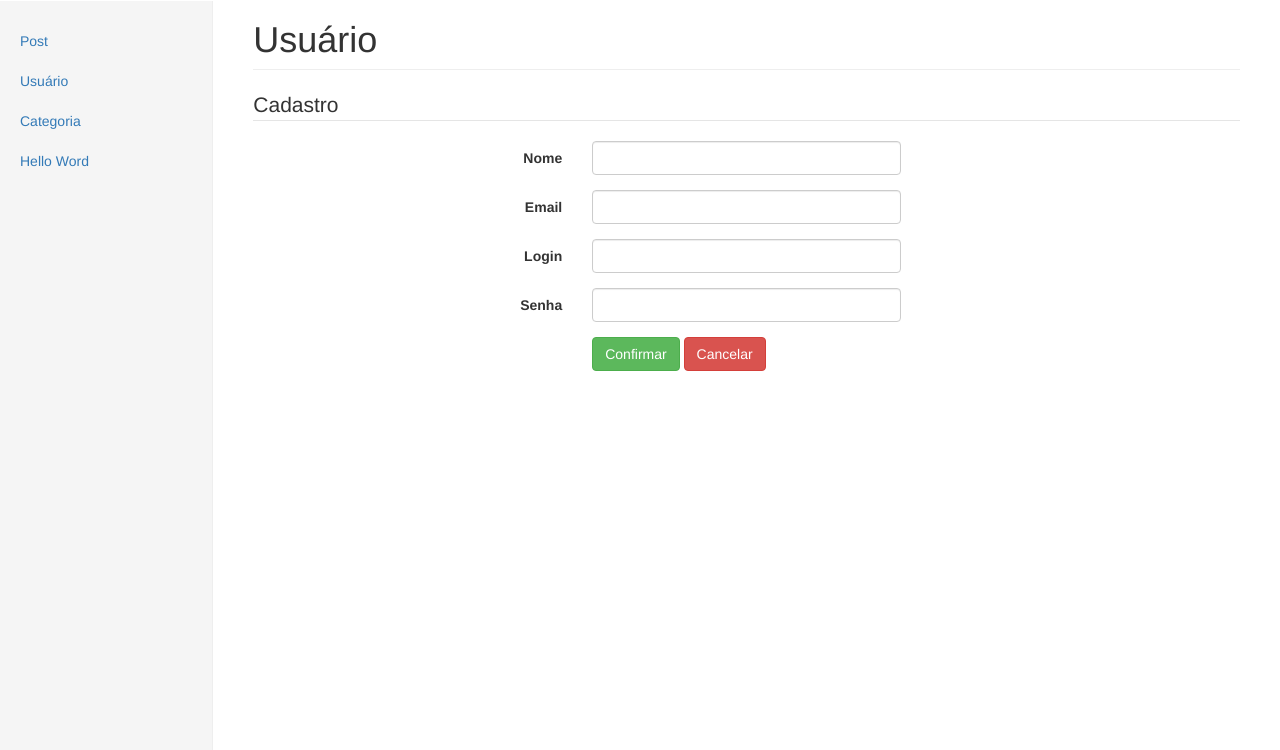
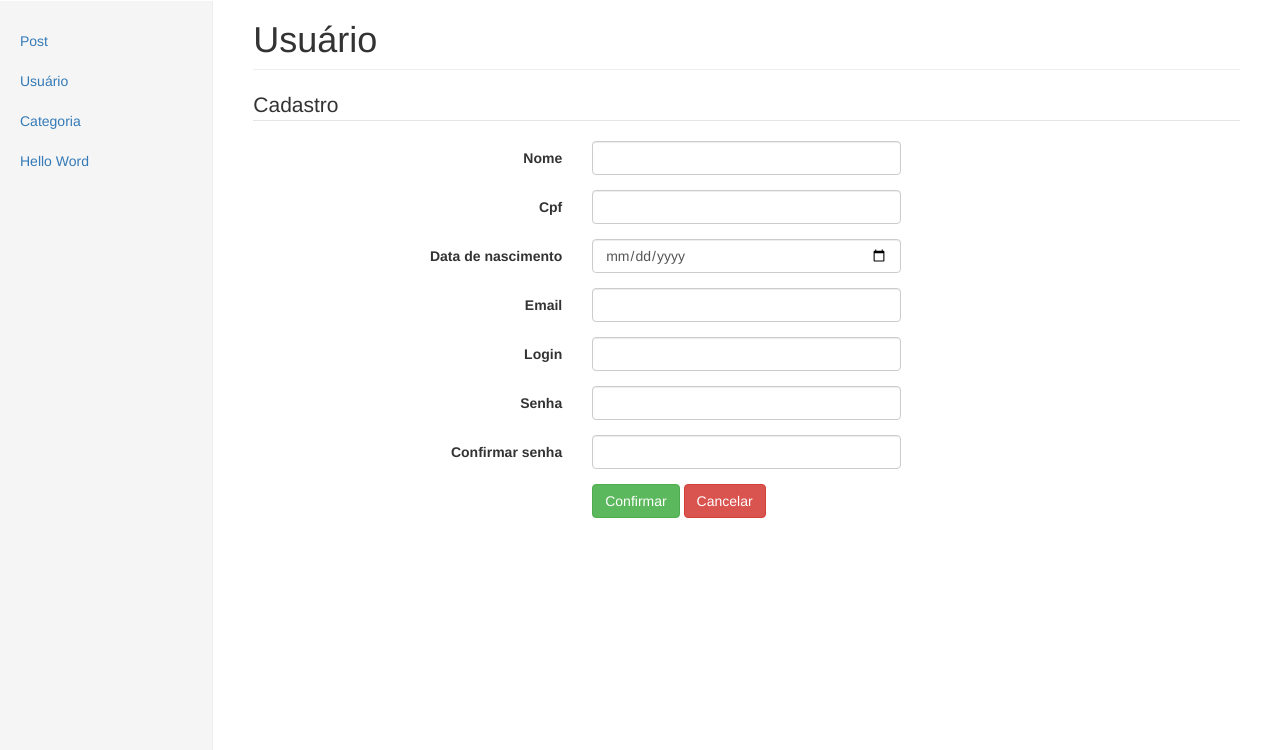
Before and after one commit to hyagobasilio/blog-ebep, a PHP site: page /create-usuario.php in a window 1280 px wide. Shown: the part 50-800 px from the top of the page. Run offline with PHP 8.4, Linux system fonts and the light colour scheme; some libraries are stand-ins or nearby versions.

Commit message:
Validações de cadastro de usuário

```diff
--- a/admin/create-usuario.php
+++ b/admin/create-usuario.php
@@ -2,44 +2,70 @@
 <?php
 
 include('../php/conexao.php');
+include('../php/funcoes.php');
 
 
 $nome    =  isset($_POST['nome']) ? $_POST['nome'] : null;
+
+
+$cpf    =  isset($_POST['cpf']) ? $_POST['cpf'] : null;
+
+
+$data_nascimento =  isset($_POST['data_nascimento']) ?  : null;
+
 
 $login   = isset($_POST['login']) ? $_POST['login'] : null;
 
 $email  = isset($_POST['email']) ? $_POST['email'] : null;
 
 $senha  = isset($_POST['senha']) ? $_POST['senha'] : null;
+$confirma_senha  = isset($_POST['confirma_senha']) ? $_POST['confirma_senha'] : null;
+
 
 $msg = [];
 
 // verifica se o usuário submeteu o formulário
-if (count($_POST) ) {
+if (count($_POST) > 0) {
 
   if ( empty($nome)) {
     $msg[] = "Campo nome obrigatório";
   }
+
+  if ( empty($cpf)) {
+    $msg[] = "Campo cpf obrigatório";
+  }
+  if (validaJaCadastrado('usuario', 'cpf', $cpf)) {
+    $msg[] = "CPF já cadastrado!";
+  }
+
+  if ( empty($data_nascimento)) {
+    $msg[] = "Campo data de nascimento obrigatório";
+  }
+
+  if ( empty($email) ) {
+    $msg[] = "Campo email obrigatório";
+  }
+
   if ( empty($login) ) {
     $msg[] = "Campo login obrigatório";
+  }
 
-  }
-  if ( empty($email) ) {
-    $msg[] = "Campo email obrigatório";
-
-  }
   if ( empty($senha) ) {
     $msg[] = "Campo senha obrigatório";
 
   }
+  if ( strcmp($confirma_senha, $senha) != 0) {
+    $msg[] = "Por favor digite a mesma senha nos campos senha e confirma senha ";
+
+  }
 }
 
-if ( !empty($nome) && !empty($login) && !empty($email) && !empty($senha) ) {
+if ( !empty($nome) && !empty($login) && !empty($email) && !empty($senha) && !empty($cpf) && !empty($data_nascimento) && count($msg) == 0 ) {
 
   //cria a query para ser executada no banco
   $query = " INSERT INTO usuario
-        (nome, login,email, senha)
-        values ('$nome', '$login', '$email', '$senha') ";
+        (nome, cpf, data_nascimento, login,email, senha)
+        values ('$nome','$cpf', '$data_nascimento', '$login', '$email', '$senha') ";
 
         //die($query);
   if (mysql_query($query) or mysql_error()) {
@@ -131,6 +157,22 @@ if ( !empty($nome) && !empty($login) && !empty($email) && !empty($senha) ) {
 
 <!-- Text input-->
 <div class="form-group">
+  <label class="col-md-4 control-label" for="cpf">Cpf</label>
+  <div class="col-md-4">
+  <input id="cpf" name="cpf" type="text" placeholder="" class="form-control input-md">
+
+  </div>
+</div>
+<!-- Text input-->
+<div class="form-group">
+  <label class="col-md-4 control-label" for="data_nascimento">Data de nascimento</label>
+  <div class="col-md-4">
+  <input id="data_nascimento" name="data_nascimento" type="date" placeholder="" class="form-control input-md">
+
+  </div>
+</div>
+<!-- Text input-->
+<div class="form-group">
   <label class="col-md-4 control-label" for="email">Email</label>
   <div class="col-md-4">
   <input id="email" name="email" type="text" placeholder="" class="form-control input-md">
@@ -155,7 +197,14 @@ if ( !empty($nome) && !empty($login) && !empty($email) && !empty($senha) ) {
 
   </div>
 </div>
+<!-- Password input-->
+<div class="form-group">
+  <label class="col-md-4 control-label" for="confirma_senha">Confirmar senha</label>
+  <div class="col-md-4">
+    <input id="confirma_senha" name="confirma_senha" type="password" placeholder="" class="form-control input-md">
 
+  </div>
+</div>
 <!-- Multiple Radios -->
 
 <!-- Button (Double) -->
--- a/admin/usuario.php
+++ b/admin/usuario.php
@@ -81,8 +81,10 @@ $sql    = mysql_query($query) or die(mysql_error());
               <tr>
                 <th>ID</th>
                 <th>Nome do Usuario</th>
+                <th>cpf</th>
+                <th>Data de nascimento</th>
+                <th>Email</th>
                 <th>Login</th>
-                <th>Email</th>
                 <th>#</th>
               </tr>
             </thead>
@@ -93,6 +95,8 @@ $sql    = mysql_query($query) or die(mysql_error());
               <tr>
                 <td><?php echo $rs['id']; ?></td>
                 <td><?php echo $rs['nome']; ?></td>
+                <td><?php echo $rs['cpf']; ?></td>
+                <td><?php echo date('d/m/Y', strtotime($rs['data_nascimento'])); ?></td>
                 <td><?php echo $rs['login']; ?></td>
                 <td><?php echo $rs['email']; ?></td>
                 <td>
--- /dev/null
+++ b/php/funcoes.php
@@ -0,0 +1,45 @@
+<?php
+
+// Função que valida o CPF
+function validaCPF($cpf)
+{	// Verifiva se o número digitado contém todos os digitos
+    $cpf = str_pad(ereg_replace('[^0-9]', '', $cpf), 11, '0', STR_PAD_LEFT);
+
+	// Verifica se nenhuma das sequências abaixo foi digitada, caso seja, retorna falso
+    if (strlen($cpf) != 11 || $cpf == '00000000000' || $cpf == '11111111111' || $cpf == '22222222222' || $cpf == '33333333333' || $cpf == '44444444444' || $cpf == '55555555555' || $cpf == '66666666666' || $cpf == '77777777777' || $cpf == '88888888888' || $cpf == '99999999999')
+	{
+	return false;
+    }
+	else
+	{   // Calcula os números para verificar se o CPF é verdadeiro
+        for ($t = 9; $t < 11; $t++) {
+            for ($d = 0, $c = 0; $c < $t; $c++) {
+                $d += $cpf{$c} * (($t + 1) - $c);
+            }
+
+            $d = ((10 * $d) % 11) % 10;
+
+            if ($cpf{$c} != $d) {
+                return false;
+            }
+        }
+
+        return true;
+    }
+}
+
+
+
+function validaJaCadastrado($tabela, $campo, $valor) {
+	$sql = " select $campo from $tabela where $campo = '$valor' ";
+
+	if ($query = mysql_query($sql)) {
+		$rs = mysql_fetch_array($query);
+
+		return strcmp($rs[$campo], $valor) == 0;
+	}
+	return false;
+}
+
+
+?>
--- /dev/null
+++ b/scripts/usuarios.sql.txt
@@ -0,0 +1,3 @@
+ALTER TABLE `blog`.`usuario`
+ADD COLUMN `cpf` INT NOT NULL,
+ADD COLUMN `data_nascimento` DATE NOT NULL;
```
Also changed, not shown: admin/edit-usuario.php (+50 -7 lines).
